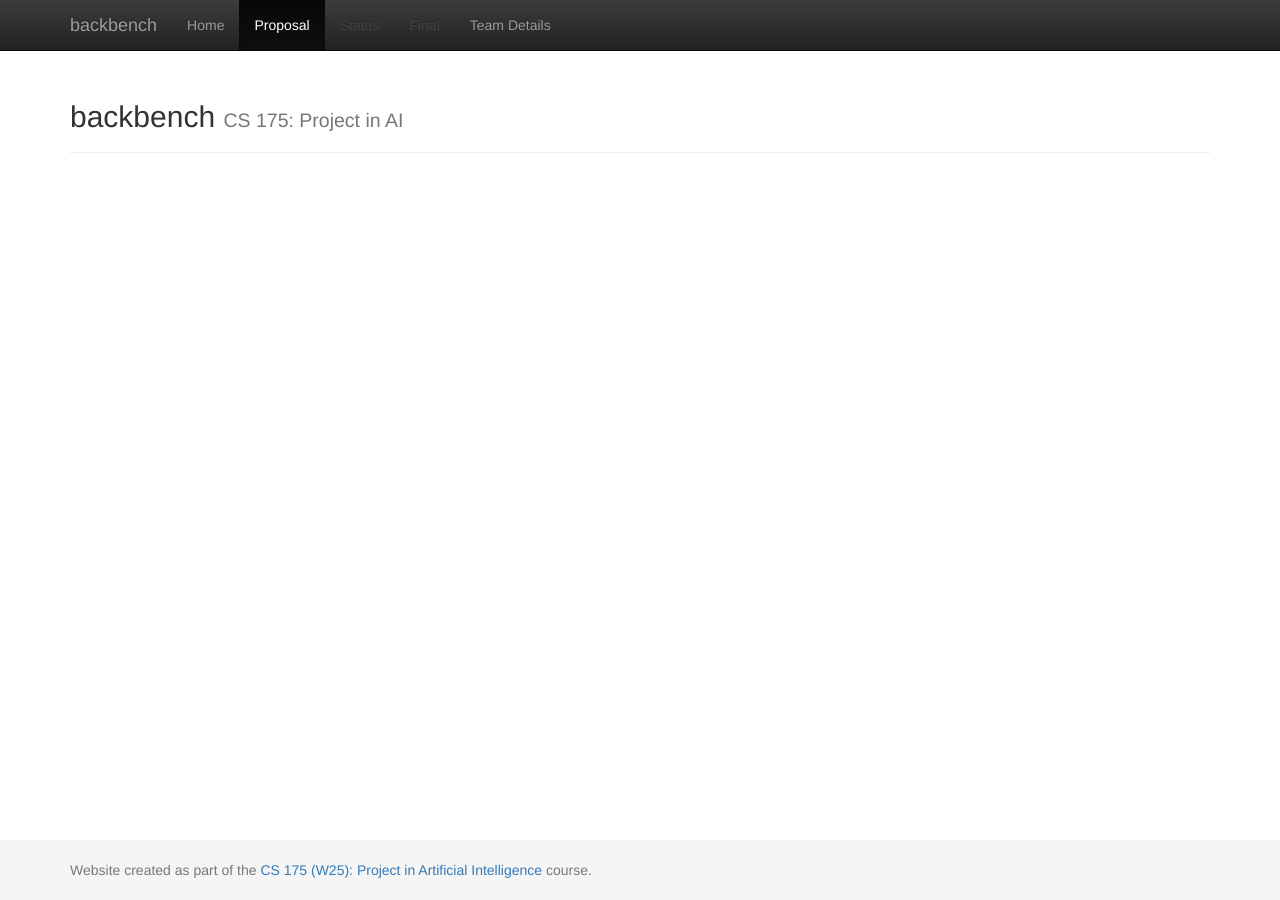
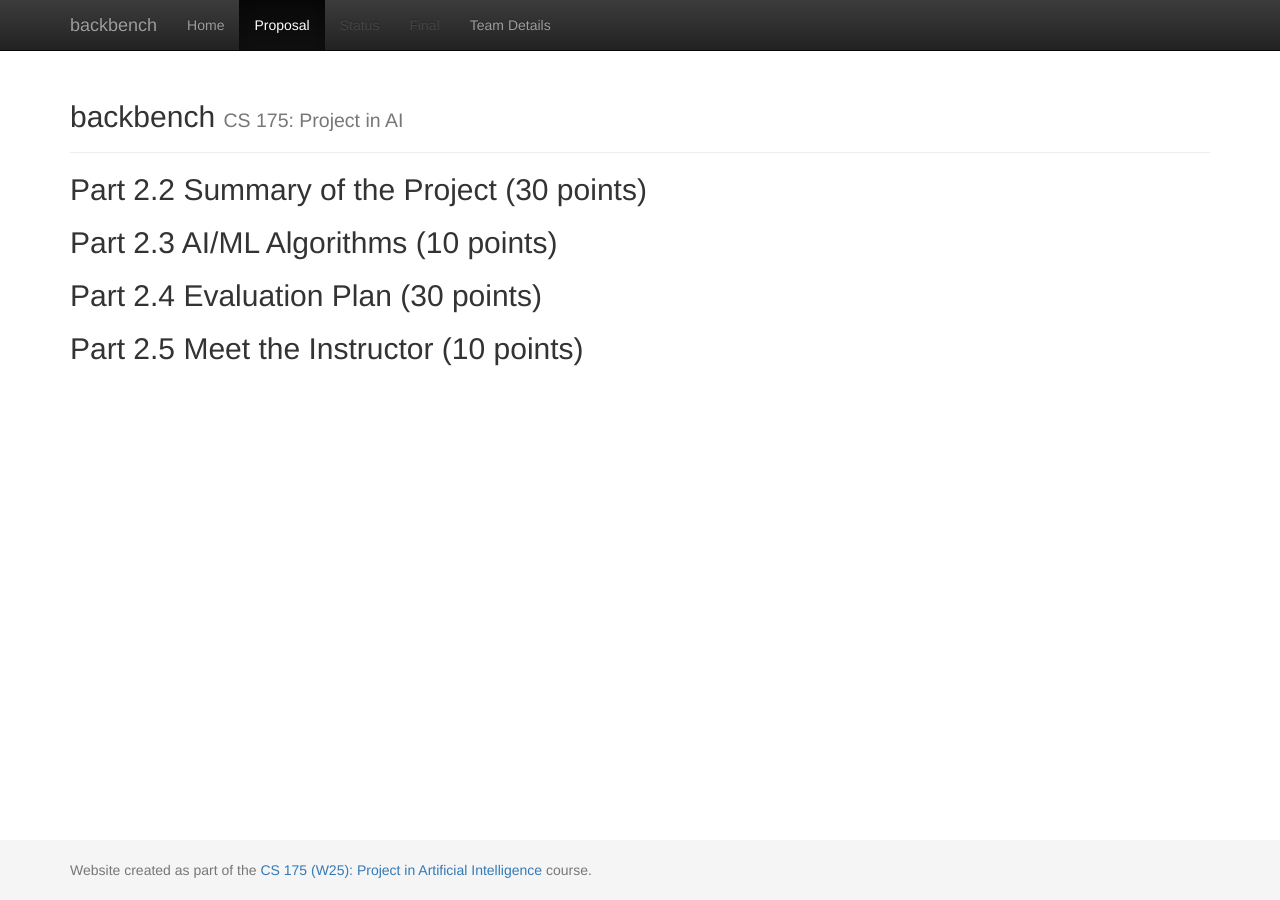
Before and after one commit to mcthoma1/backbench, a Jekyll site: the page built from docs/proposal.md, in a window 1280 px wide. Built offline with Jekyll 4.4.1, drawn with Linux system fonts in a browser that asks for light colours.

Commit message:
changed proposal.md

```diff
--- a/docs/proposal.md
+++ b/docs/proposal.md
@@ -2,3 +2,11 @@
 layout: default
 title: Proposal
 ---
+
+## Part 2.2 Summary of the Project (30 points)
+
+## Part 2.3 AI/ML Algorithms (10 points)
+
+## Part 2.4 Evaluation Plan (30 points)
+
+## Part 2.5 Meet the Instructor (10 points)
```
